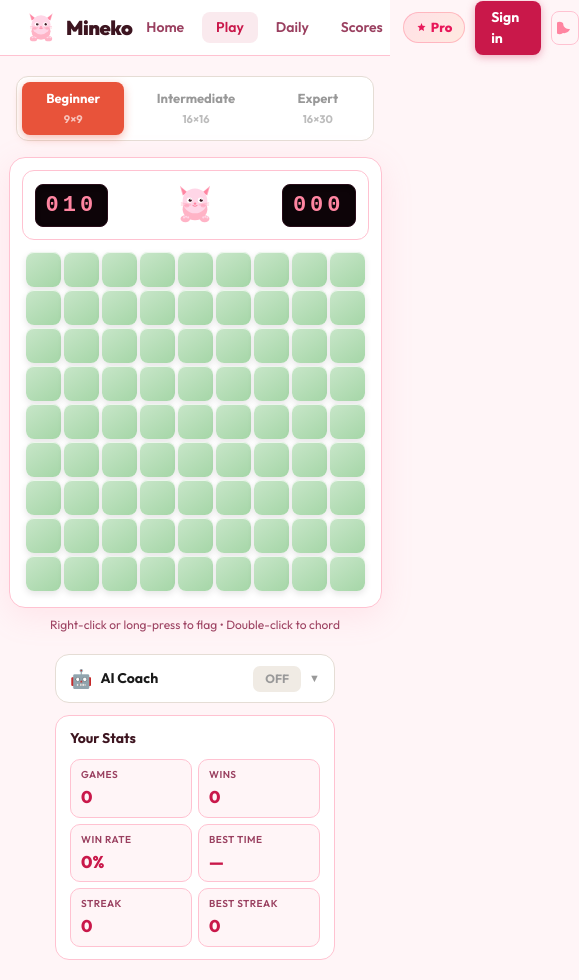
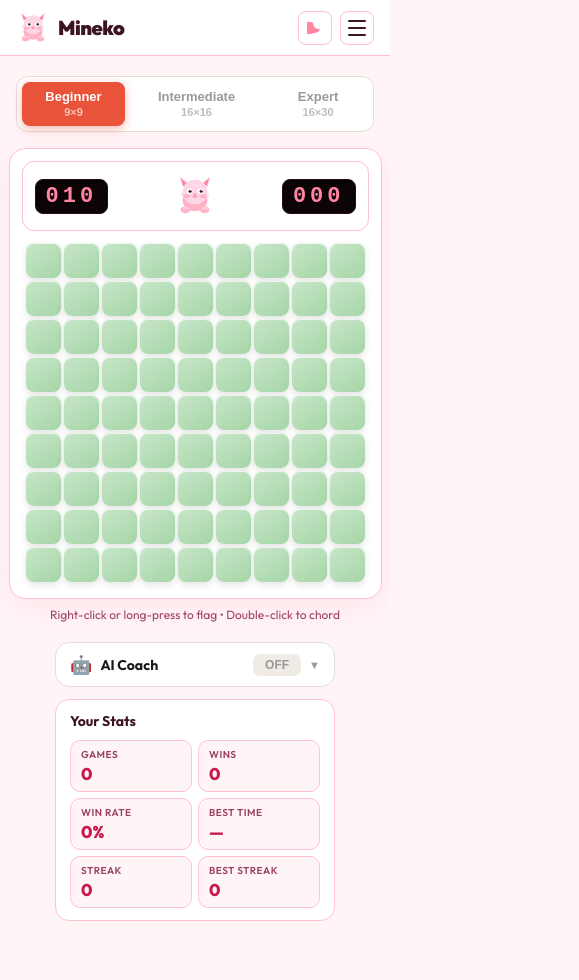
Before and after one commit to assemkdv/minesweeper, a Next.js app: page /game in a window 390 px wide. Shown: the whole page, 579 px wide, since content can reach past the window. After the commit the page ends 941 px from the top, so only its background shows below. Built offline with nearby package versions, Linux system fonts and the light colour scheme.

Commit message:
mobile responsive navbar and layout

```diff
--- a/app/globals.css
+++ b/app/globals.css
@@ -1,73 +1,51 @@
-@tailwind base;
-@tailwind components;
-@tailwind utilities;
-
-* { box-sizing: border-box; margin: 0; padding: 0; }
-
 :root {
-  --bg:      #fff5f7;
-  --bg2:     #ffe0eb;
-  --card:    #ffffff;
-  --border:  #ffc2d1;
-  --text:    #3d1520;
-  --muted:   #9a4060;
-  --accent:  #ff4d6d;
-  --btn:     #c9184a;
+  --bg: #fff5f7;
+  --bg2: #ffe0eb;
+  --card: #ffffff;
+  --border: #ffc2d1;
+  --text: #3d1520;
+  --muted: #9a4060;
+  --accent: #ff4d6d;
+  --btn: #c9184a;
   --btn-shadow: rgba(201,24,74,0.35);
 }
-
 .dark {
-  --bg:      #16070d;
-  --bg2:     #200e16;
-  --card:    #2a1220;
-  --border:  #4a2535;
-  --text:    #fce4ec;
-  --muted:   #c07090;
-  --accent:  #ff4d6d;
-  --btn:     #e8185a;
+  --bg: #16070d;
+  --bg2: #200e16;
+  --card: #2a1220;
+  --border: #4a2535;
+  --text: #fce4ec;
+  --muted: #c07090;
+  --accent: #ff4d6d;
+  --btn: #e8185a;
   --btn-shadow: rgba(232,24,90,0.4);
 }
+* { box-sizing: border-box; margin: 0; padding: 0; }
+body { font-family: var(--font-outfit), sans-serif; background: var(--bg); color: var(--text); }
 
-html, body {
-  min-height: 100vh;
-  background: var(--bg);
-  color: var(--text);
-  font-family: -apple-system, BlinkMacSystemFont, 'Segoe UI', system-ui, sans-serif;
-  -webkit-font-smoothing: antialiased;
-  transition: background 0.2s, color 0.2s;
+@keyframes float {
+  0%, 100% { transform: translateY(0); }
+  50% { transform: translateY(-8px); }
 }
-
 @keyframes pop {
-  0%   { transform: scale(0.5); opacity: 0; }
-  65%  { transform: scale(1.12); }
+  0% { transform: scale(0.6); opacity: 0; }
+  70% { transform: scale(1.1); }
   100% { transform: scale(1); opacity: 1; }
 }
-@keyframes shake {
-  0%,100% { transform: translateX(0); }
-  20%     { transform: translateX(-5px); }
-  40%     { transform: translateX(5px); }
-  60%     { transform: translateX(-3px); }
-  80%     { transform: translateX(3px); }
+@keyframes fadeup {
+  from { opacity: 0; transform: translateY(12px); }
+  to { opacity: 1; transform: translateY(0); }
 }
-@keyframes fadeUp {
-  from { opacity: 0; transform: translateY(10px); }
-  to   { opacity: 1; transform: translateY(0); }
+@keyframes blink {
+  0%, 90%, 100% { transform: scaleY(1); }
+  95% { transform: scaleY(0.1); }
 }
-@keyframes wiggle {
-  0%,100% { transform: rotate(0deg); }
-  25%     { transform: rotate(-8deg); }
-  75%     { transform: rotate(8deg); }
+.anim-float { animation: float 3s ease-in-out infinite; }
+.anim-pop   { animation: pop 0.4s cubic-bezier(.34,1.56,.64,1) forwards; }
+.anim-fadeup { animation: fadeup 0.3s ease forwards; }
+
+/* Mobile layout helpers */
+@media (max-width: 600px) {
+  .hero-btns { flex-direction: column; align-items: stretch; }
+  .hero-btns a { text-align: center; }
 }
-@keyframes float {
-  0%,100% { transform: translateY(0); }
-  50%     { transform: translateY(-8px); }
-}
-
-.anim-pop    { animation: pop    0.3s cubic-bezier(0.34,1.56,0.64,1) forwards; }
-.anim-shake  { animation: shake  0.45s ease-in-out; }
-.anim-fadeup { animation: fadeUp 0.35s ease-out forwards; }
-.anim-wiggle { animation: wiggle 0.4s ease-in-out; }
-.anim-float  { animation: float  3s ease-in-out infinite; }
-
-::-webkit-scrollbar { width: 5px; }
-::-webkit-scrollbar-thumb { background: var(--border); border-radius: 3px; }
--- a/components/Navbar.tsx
+++ b/components/Navbar.tsx
@@ -1,6 +1,7 @@
 'use client';
 import Link from 'next/link';
 import { usePathname } from 'next/navigation';
+import { useState, useEffect } from 'react';
 import { CatMascot } from '@/components/CatMascot';
 
 function SunIcon() {
@@ -28,14 +29,26 @@ function MoonIcon() {
 function StarIcon() {
   return (
     <svg width="11" height="11" viewBox="0 0 11 11" fill="none" style={{ flexShrink: 0 }}>
-      <path d="M5.5 1l1.1 2.7L9.5 4l-2 2 .5 3-2.5-1.5L3 9l.5-3-2-2 2.9-.3L5.5 1z"
-        fill="currentColor"/>
+      <path d="M5.5 1l1.1 2.7L9.5 4l-2 2 .5 3-2.5-1.5L3 9l.5-3-2-2 2.9-.3L5.5 1z" fill="currentColor"/>
     </svg>
   );
 }
 
 export function Navbar({ isDark, onToggleTheme }: { isDark: boolean; onToggleTheme: () => void }) {
   const p = usePathname();
+  const [menuOpen, setMenuOpen] = useState(false);
+  const [isMobile, setIsMobile] = useState(false);
+
+  useEffect(() => {
+    const check = () => setIsMobile(window.innerWidth < 768);
+    check();
+    window.addEventListener('resize', check);
+    return () => window.removeEventListener('resize', check);
+  }, []);
+
+  // close menu on route change
+  useEffect(() => { setMenuOpen(false); }, [p]);
+
   const links = [
     { href: '/',            label: 'Home',   exact: true },
     { href: '/game',        label: 'Play',   exact: false },
@@ -43,13 +56,15 @@ export function Navbar({ isDark, onToggleTheme }: { isDark: boolean; onToggleThe
     { href: '/leaderboard', label: 'Scores', exact: false },
   ];
   const proActive = p === '/pro';
+
   return (
     <nav style={{
       background: 'var(--card)', borderBottom: '1px solid var(--border)',
-      padding: '0 24px', height: 56,
+      padding: '0 16px', height: 56,
       display: 'flex', alignItems: 'center', justifyContent: 'space-between',
       position: 'sticky', top: 0, zIndex: 50,
     }}>
+      {/* Logo */}
       <Link href="/" style={{
         fontWeight: 900, fontSize: 20, color: 'var(--text)',
         textDecoration: 'none', display: 'flex', alignItems: 'center', gap: 8,
@@ -58,6 +73,9 @@ export function Navbar({ isDark, onToggleTheme }: { isDark: boolean; onToggleThe
         <CatMascot mood="idle" size={34}/>
         Mineko
       </Link>
+
+      {/* Desktop links */}
+      {!isMobile && (
         <div style={{ display: 'flex', alignItems: 'center', gap: 4 }}>
           {links.map(({ href, label, exact }) => {
             const active = exact ? p === href : (p === href || p?.startsWith(href));
@@ -70,24 +88,17 @@ export function Navbar({ isDark, onToggleTheme }: { isDark: boolean; onToggleThe
               }}>{label}</Link>
             );
           })}
-
           <Link href="/pro" style={{
             display: 'inline-flex', alignItems: 'center', gap: 4,
             padding: '5px 12px', borderRadius: 20, fontSize: 13, fontWeight: 800,
             textDecoration: 'none', marginLeft: 2,
-          background: proActive
-            ? 'linear-gradient(135deg, #ff4d6d 0%, #ff9a3c 100%)'
-            : 'linear-gradient(135deg, rgba(255,77,109,0.12) 0%, rgba(255,154,60,0.12) 100%)',
-          border: '1.5px solid',
-          borderColor: proActive ? 'transparent' : 'rgba(255,77,109,0.3)',
+            background: proActive ? 'linear-gradient(135deg,#ff4d6d,#ff9a3c)' : 'linear-gradient(135deg,rgba(255,77,109,0.12),rgba(255,154,60,0.12))',
+            border: '1.5px solid', borderColor: proActive ? 'transparent' : 'rgba(255,77,109,0.3)',
             color: proActive ? '#fff' : '#e8185a',
             boxShadow: proActive ? '0 2px 10px rgba(255,77,109,0.35)' : 'none',
-          transition: 'all 0.15s',
           }}>
-          <StarIcon/>
-          Pro
+            <StarIcon/> Pro
           </Link>
-
           <Link href="/signin" style={{
             padding: '6px 16px', borderRadius: 8, fontSize: 14, fontWeight: 700,
             textDecoration: 'none', color: '#fff',
@@ -98,13 +109,70 @@ export function Navbar({ isDark, onToggleTheme }: { isDark: boolean; onToggleThe
             marginLeft: 6, width: 34, height: 34, borderRadius: 8,
             border: '1px solid var(--border)', background: 'transparent',
             cursor: 'pointer', display: 'flex', alignItems: 'center', justifyContent: 'center',
-          transition: 'background 0.15s',
           }}
             onMouseEnter={e => (e.currentTarget as HTMLElement).style.background = 'var(--bg2)'}
             onMouseLeave={e => (e.currentTarget as HTMLElement).style.background = 'transparent'}>
             {isDark ? <SunIcon/> : <MoonIcon/>}
           </button>
         </div>
+      )}
+
+      {/* Mobile right side */}
+      {isMobile && (
+        <div style={{ display: 'flex', alignItems: 'center', gap: 8 }}>
+          <button onClick={onToggleTheme} style={{
+            width: 34, height: 34, borderRadius: 8,
+            border: '1px solid var(--border)', background: 'transparent',
+            cursor: 'pointer', display: 'flex', alignItems: 'center', justifyContent: 'center',
+          }}>
+            {isDark ? <SunIcon/> : <MoonIcon/>}
+          </button>
+          <button onClick={() => setMenuOpen(o => !o)} style={{
+            width: 34, height: 34, borderRadius: 8,
+            border: '1px solid var(--border)', background: 'transparent',
+            cursor: 'pointer', display: 'flex', flexDirection: 'column',
+            alignItems: 'center', justifyContent: 'center', gap: 5,
+          }}>
+            <span style={{ display: 'block', width: 18, height: 2, background: 'var(--text)', borderRadius: 2, transition: 'all 0.2s', transform: menuOpen ? 'rotate(45deg) translateY(7px)' : 'none' }}/>
+            <span style={{ display: 'block', width: 18, height: 2, background: 'var(--text)', borderRadius: 2, opacity: menuOpen ? 0 : 1, transition: 'all 0.2s' }}/>
+            <span style={{ display: 'block', width: 18, height: 2, background: 'var(--text)', borderRadius: 2, transition: 'all 0.2s', transform: menuOpen ? 'rotate(-45deg) translateY(-7px)' : 'none' }}/>
+          </button>
+        </div>
+      )}
+
+      {/* Mobile dropdown */}
+      {isMobile && menuOpen && (
+        <div style={{
+          position: 'fixed', top: 56, left: 0, right: 0,
+          background: 'var(--card)', borderBottom: '1px solid var(--border)',
+          padding: '12px 16px 16px', display: 'flex', flexDirection: 'column', gap: 4,
+          zIndex: 49, boxShadow: '0 8px 24px rgba(0,0,0,0.12)',
+        }}>
+          {links.map(({ href, label, exact }) => {
+            const active = exact ? p === href : (p === href || p?.startsWith(href));
+            return (
+              <Link key={href} href={href} style={{
+                padding: '11px 16px', borderRadius: 10, fontSize: 15, fontWeight: 600,
+                textDecoration: 'none',
+                color: active ? 'var(--btn)' : 'var(--text)',
+                background: active ? 'rgba(201,24,74,0.09)' : 'transparent',
+              }}>{label}</Link>
+            );
+          })}
+          <Link href="/pro" style={{
+            display: 'flex', alignItems: 'center', gap: 6,
+            padding: '11px 16px', borderRadius: 10, fontSize: 15, fontWeight: 800,
+            textDecoration: 'none', color: '#e8185a',
+          }}>
+            <StarIcon/> Pro
+          </Link>
+          <Link href="/signin" style={{
+            marginTop: 4, padding: '12px 16px', borderRadius: 10, fontSize: 15, fontWeight: 700,
+            textDecoration: 'none', color: '#fff', background: 'var(--btn)',
+            textAlign: 'center', boxShadow: '0 2px 8px var(--btn-shadow)',
+          }}>Sign in</Link>
+        </div>
+      )}
     </nav>
   );
 }
```
Lines whose indentation alone changed are shown as unchanged.
